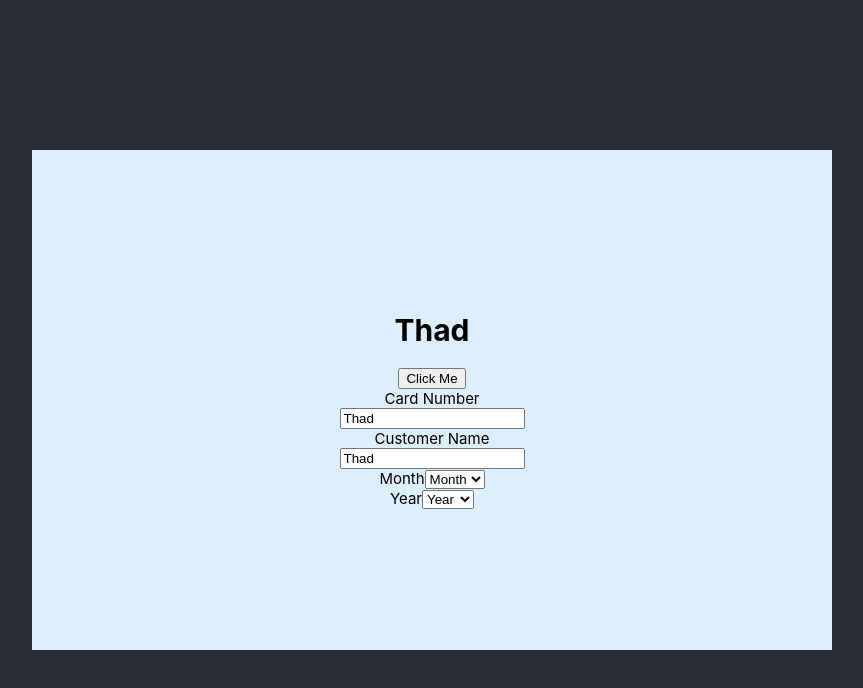
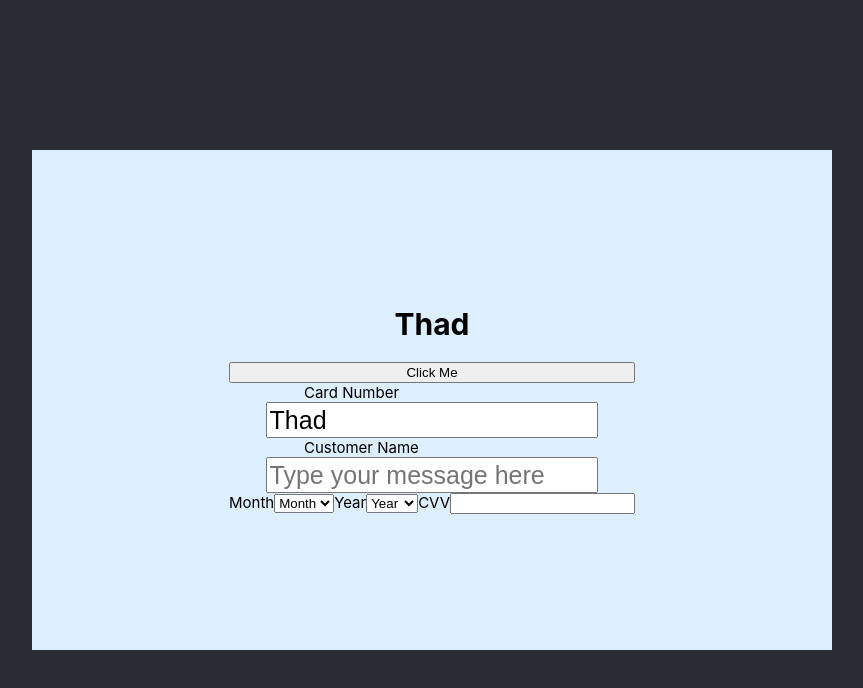
Before and after one commit to Thadman/CreditCard, a React (Create React App) app: page / in a window 1280 px wide. Shown: the top 688 px of the page, without its empty margins (208-1071 px from the left). Built offline with nearby package versions, Linux system fonts and the light colour scheme.

Commit message:
just playing around with the stlying, lots more to do

```diff
--- a/src/App.js
+++ b/src/App.js
@@ -31,31 +31,53 @@ function App() {
     <div className="App">
       <header className="App-header">
         <div className="background">
-          <div className="form">
-            <form>
+          <div
+            className="form"
+            style={{ display: "flex", justifyContent: "center" }}
+          >
+            <form
+              style={{
+                display: "flex",
+                justifyContent: "center",
+                flexDirection: "column",
+              }}
+            >
               <Form
                 details={details}
                 query={query}
                 handleSubmit={handleSubmit}
               />
-              <div>
+              <div style={{ textAlign: "left", paddingLeft: "75px" }}>
                 <label> Card Number</label>
               </div>
+              <div>
                 <input
                   type="text"
                   placeholder="Type your message here"
                   value={query}
                   onChange={(event) => setQuery(event.target.value)}
+                  style={{ width: "80%", height: "30px", fontSize: "25px" }}
                 />
-              <div>
+              </div>
+              <div style={{ textAlign: "left", paddingLeft: "75px" }}>
                 <label>Customer Name</label>
               </div>
+              <div>
                 <input
                   type="text"
                   placeholder="Type your message here"
-                value={query}
+                  // value={query}
                   onChange={(event) => setQuery(event.target.value)}
+                  style={{ width: "80%", height: "30px", fontSize: "25px" }}
                 />
+              </div>
+              <div
+                className="labels"
+                style={{
+                  display: "flex",
+                  justifyContent: "center",
+                }}
+              >
                 <div>
                   <label>Month</label>
                   <select>
@@ -77,6 +99,11 @@ function App() {
                     <option value="4">2024</option>
                   </select>
                 </div>
+                <div>
+                  <label>CVV</label>
+                  <input type="text" />
+                </div>
+              </div>
             </form>
           </div>
         </div>
```
Also changed, not shown: 1 other file (tests, documents, lock files or other folders). Lines whose indentation alone changed are shown as unchanged.
